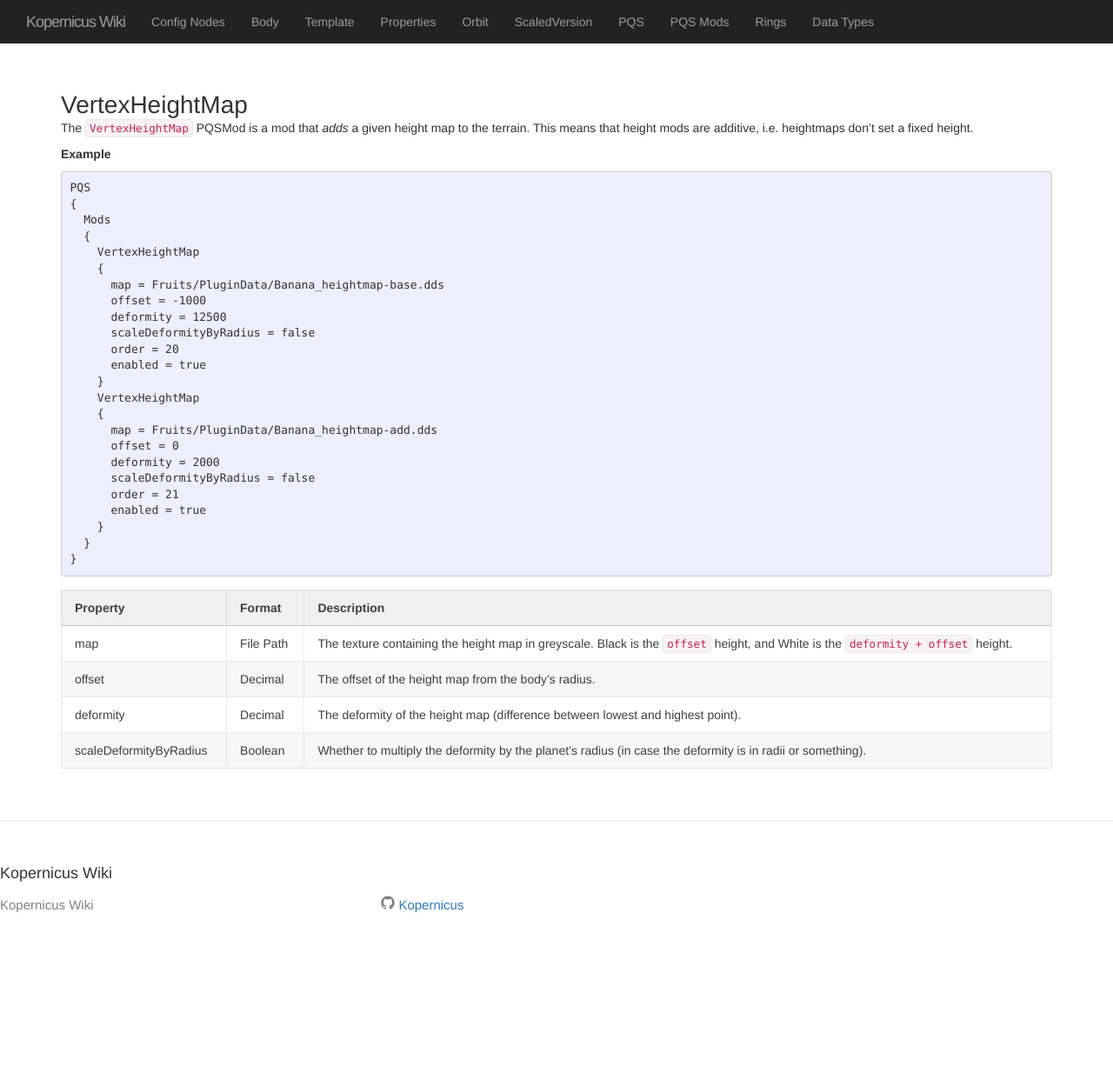
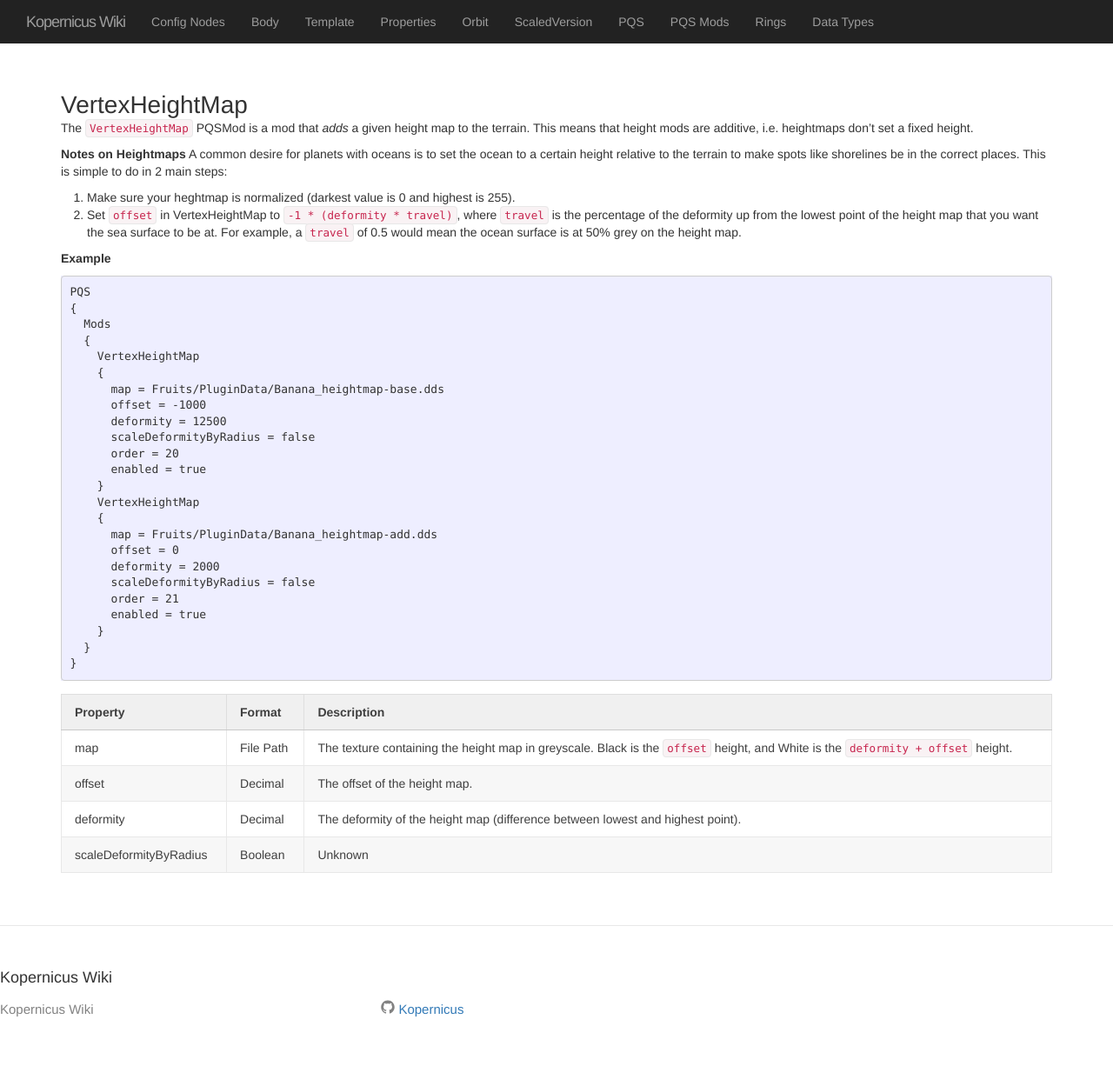
Before and after one commit to Kopernicus/wiki, a Jekyll site: the page built from content/PQSMods/VertexHeightMap.md, in a window 1280 px wide. Shown: the whole page at 87% size. Built offline with Jekyll 4.4.1, drawn with Linux system fonts in a browser that asks for light colours; before the commit the page ends 1106 px from its top, so only the background shows below that.

Commit message:
Add ocean surface notes (#60)
* remove oceanheight and clarify detail distance

* add offset note

````diff
--- a/content/PQSMods/VertexHeightMap.md
+++ b/content/PQSMods/VertexHeightMap.md
@@ -4,6 +4,12 @@ title: VertexHeightMap
 ---
 
 The `VertexHeightMap` PQSMod is a mod that *adds* a given height map to the terrain. This means that height mods are additive, i.e. heightmaps don't set a fixed height.
+
+**Notes on Heightmaps**
+A common desire for planets with oceans is to set the ocean to a certain height relative to the terrain to make spots like shorelines be in the correct places. This is simple to do in 2 main steps:
+
+1. Make sure your heghtmap is normalized (darkest value is 0 and highest is 255).
+2. Set `offset` in VertexHeightMap to `-1 * (deformity * travel)`, where `travel` is the percentage of the deformity up from the lowest point of the height map that you want the sea surface to be at. For example, a `travel` of 0.5 would mean the ocean surface is at 50% grey on the height map.
 
 **Example**
 ```
@@ -36,6 +42,6 @@ PQS
 |Property|Format|Description|
 |--------|------|-----------|
 |map|File Path|The texture containing the height map in greyscale. Black is the `offset` height, and White is the `deformity + offset` height.|
-|offset|Decimal|The offset of the height map from the body's radius.|
+|offset|Decimal|The offset of the height map.|
 |deformity|Decimal|The deformity of the height map (difference between lowest and highest point).|
-|scaleDeformityByRadius|Boolean|Whether to multiply the deformity by the planet's radius (in case the deformity is in radii or something).|
+|scaleDeformityByRadius|Boolean|Unknown|
````
Also changed, not shown: content/Ocean.md (+6 -8 lines), content/PQSMods/PQS.md (+1 -1 lines).
